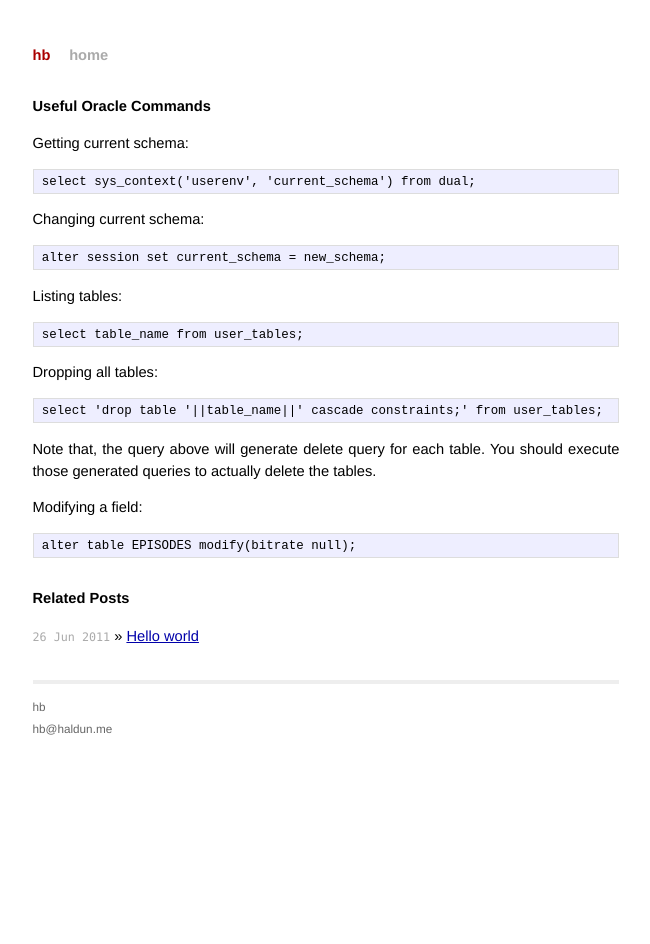
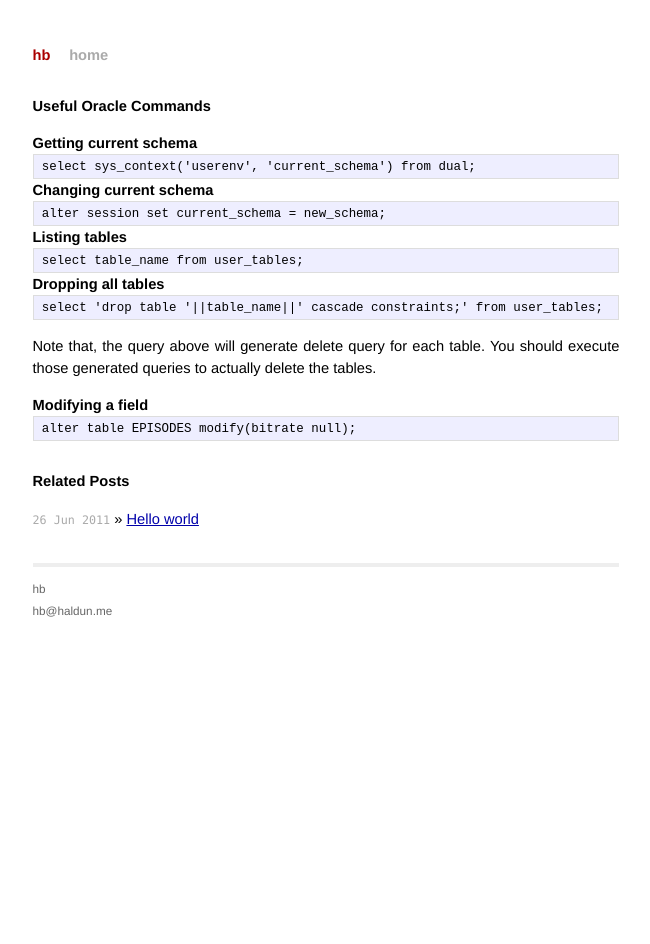
Before and after one commit to haldun/haldun.github.com, a Jekyll site: the page built from _posts/2012-01-28-useful-oracle-commands.md, in a window 1280 px wide. Shown: the whole page, without its empty margins (314-964 px from the left). Built offline with Jekyll 4.4.1, drawn with Linux system fonts in a browser that asks for light colours; Markdown is read by kramdown in place of the engine named in the settings.

`````diff
--- a/_posts/2012-01-28-useful-oracle-commands.md
+++ b/_posts/2012-01-28-useful-oracle-commands.md
@@ -6,25 +6,25 @@ title: Useful Oracle Commands
 {{ page.title }}
 ================
 
-Getting current schema:
+### Getting current schema
 
 ```
 select sys_context('userenv', 'current_schema') from dual;
 ```
 
-Changing current schema:
+### Changing current schema
 
 ```
 alter session set current_schema = new_schema;
 ```
 
-Listing tables:
+### Listing tables
 
 ```
 select table_name from user_tables;
 ````
 
-Dropping all tables:
+### Dropping all tables
 
 ```
 select 'drop table '||table_name||' cascade constraints;' from user_tables;
@@ -32,7 +32,7 @@ select 'drop table '||table_name||' cascade constraints;' from user_tables;
 
 Note that, the query above will generate delete query for each table. You should execute those generated queries to actually delete the tables.
 
-Modifying a field:
+### Modifying a field
 
 ```
 alter table EPISODES modify(bitrate null);
`````
